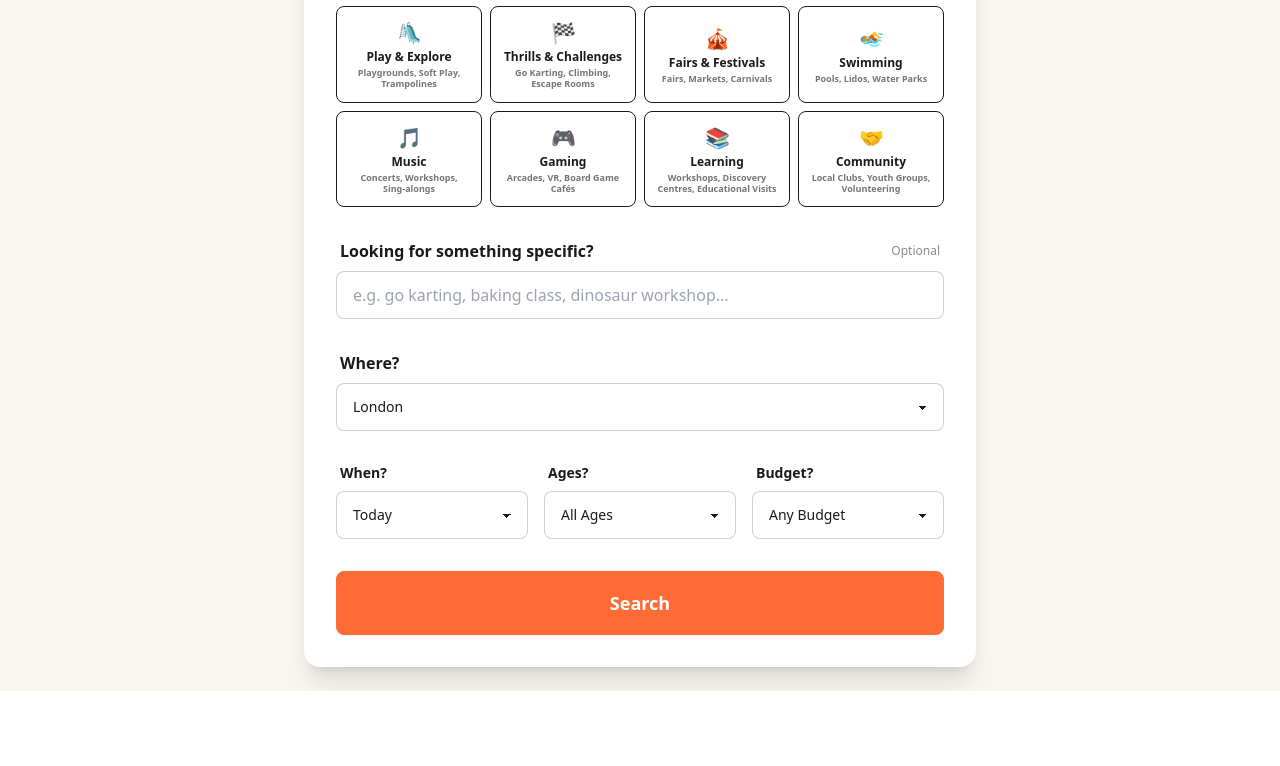
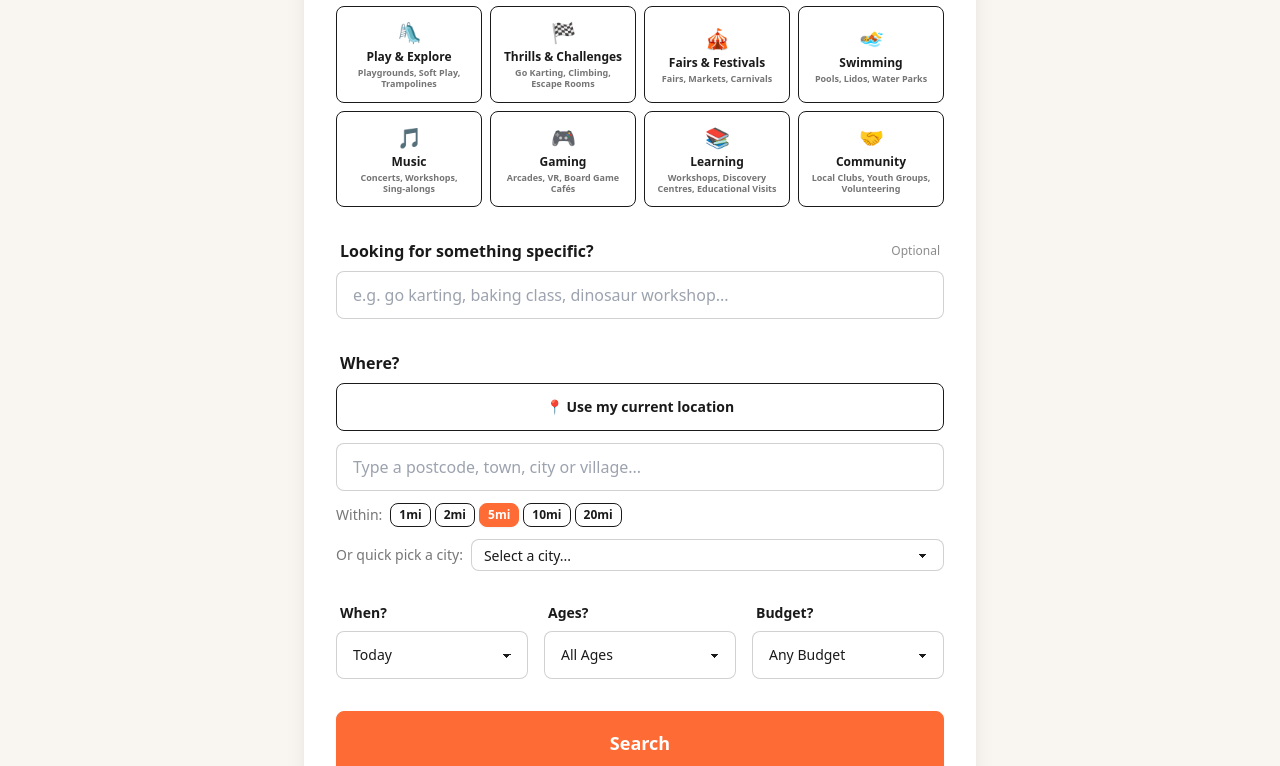
Before and after one commit to scottoswald/HalfTerm, a React (Vite) app in the folder frontend/: page / in a window 1280 px wide. Shown: the part 427-1193 px from the top of the page. Before the commit the page ends 1118 px from the top, so only its background shows below. Built offline with nearby package versions, Linux system fonts and the light colour scheme.

Commit message:
feat: add postcode and GPS location search with radius selector

```diff
--- a/frontend/src/App.tsx
+++ b/frontend/src/App.tsx
@@ -2,8 +2,6 @@ import { useState } from 'react'
 import { useNavigate } from 'react-router-dom'
 
 // Activity options — each has an emoji, label, subtitle and value to pass to the agent
-// Subtitle gives users more context about what each category covers
-// 16 categories in a 4x4 grid
 const ACTIVITIES = [
   { emoji: '🏛️', label: 'Museums', subtitle: 'Heritage, Galleries, Castles', value: 'Museums' },
   { emoji: '🎢', label: 'Attractions', subtitle: 'Theme Parks, Visitor Centres, Rides', value: 'Attractions' },
@@ -23,12 +21,15 @@ const ACTIVITIES = [
   { emoji: '🤝', label: 'Community', subtitle: 'Local Clubs, Youth Groups, Volunteering', value: 'Community' },
 ]
 
-// UK cities for the location dropdown
-const LOCATIONS = [
+// Quick pick cities — shown as a dropdown shortcut below the location search box
+const QUICK_PICK_CITIES = [
   'London', 'Manchester', 'Birmingham', 'Leeds', 'Edinburgh',
   'Glasgow', 'Bristol', 'Cardiff', 'Liverpool', 'Newcastle',
   'Brighton', 'Oxford', 'Cambridge', 'Bath',
 ]
+
+// Radius options in miles — shown as toggle buttons below the location search box
+const RADIUS_OPTIONS = [1, 2, 5, 10, 20]
 
 // Date options to pass to the agent
 const DATES = [
@@ -49,7 +50,6 @@ const AGE_RANGES = [
 ]
 
 // Cost range options — passed to the agent to filter results
-// 'any' is the default — means no budget restriction
 const COST_RANGES = [
   { label: 'Any Budget', value: 'any' },
   { label: 'Free only', value: 'free' },
@@ -67,24 +67,31 @@ const LOADING_MESSAGES = [
   'Almost there...',
 ]
 
+// Check if a string looks like a UK postcode
+// Used to decide whether to look up coordinates via Postcodes.io
+function looksLikePostcode(value: string): boolean {
+  return /^[A-Z]{1,2}\d[A-Z\d]?\s*\d[A-Z]{2}$/i.test(value.trim())
+}
+
 function App() {
   const navigate = useNavigate()
 
-  // selectedActivities is an array because users can pick multiple
   const [selectedActivities, setSelectedActivities] = useState<string[]>([])
-  const [location, setLocation] = useState('London')
+
+  // Location state — text input, optional GPS coordinates, and radius
+  const [locationText, setLocationText] = useState('')
+  const [latitude, setLatitude] = useState<number | null>(null)
+  const [longitude, setLongitude] = useState<number | null>(null)
+  const [radiusMiles, setRadiusMiles] = useState(5)
+  const [locationStatus, setLocationStatus] = useState<'idle' | 'loading' | 'success' | 'error'>('idle')
+
   const [date, setDate] = useState('today')
   const [ageRange, setAgeRange] = useState('all ages')
-  // Default to 'any' so no budget restriction is applied unless user chooses one
   const [costRange, setCostRange] = useState('any')
-  // Optional free text search — works alongside the activity grid
-  // User can type anything specific e.g. "go karting" or "baking class"
   const [freeText, setFreeText] = useState('')
   const [loading, setLoading] = useState(false)
   const [loadingMessage, setLoadingMessage] = useState('')
 
-  // Toggle an activity on or off when clicked
-  // If it's already selected, remove it. If not, add it.
   const toggleActivity = (value: string) => {
     setSelectedActivities(prev =>
       prev.includes(value)
@@ -93,10 +100,82 @@ function App() {
     )
   }
 
+  // Request GPS location from the browser
+  // Works on mobile and desktop — browser will ask for permission
+  const handleUseCurrentLocation = () => {
+    if (!navigator.geolocation) {
+      setLocationStatus('error')
+      return
+    }
+    setLocationStatus('loading')
+    navigator.geolocation.getCurrentPosition(
+      (position) => {
+        // GPS success — store coordinates and update display text
+        setLatitude(position.coords.latitude)
+        setLongitude(position.coords.longitude)
+        setLocationText('Current location')
+        setLocationStatus('success')
+      },
+      () => {
+        // GPS failed — user denied permission or location unavailable
+        setLocationStatus('error')
+        setLatitude(null)
+        setLongitude(null)
+      }
+    )
+  }
+
+  // Look up postcode coordinates via Postcodes.io (free UK postcode API, no key needed)
+  // Called when user types something that looks like a UK postcode
+  const lookupPostcode = async (postcode: string): Promise<{ lat: number; lng: number } | null> => {
+    try {
+      const response = await fetch(`https://api.postcodes.io/postcodes/${encodeURIComponent(postcode)}`)
+      const data = await response.json()
+      if (data.status === 200) {
+        return { lat: data.result.latitude, lng: data.result.longitude }
+      }
+      return null
+    } catch {
+      return null
+    }
+  }
+
+  // Handle location text input changes
+  // If it looks like a postcode, look up coordinates automatically
+  const handleLocationChange = async (value: string) => {
+    setLocationText(value)
+    // Clear GPS coordinates when user types manually
+    setLatitude(null)
+    setLongitude(null)
+    setLocationStatus('idle')
+
+    // Auto-lookup if it looks like a postcode
+    if (looksLikePostcode(value)) {
+      const coords = await lookupPostcode(value)
+      if (coords) {
+        setLatitude(coords.lat)
+        setLongitude(coords.lng)
+        setLocationStatus('success')
+      }
+    }
+  }
+
+  // Handle quick pick city selection — populates text box and clears GPS
+  const handleQuickPickCity = (city: string) => {
+    setLocationText(city)
+    setLatitude(null)
+    setLongitude(null)
+    setLocationStatus('idle')
+  }
+
   const handleSearch = async () => {
+    // Require at least a location before searching
+    if (!locationText.trim()) {
+      alert('Please enter a location or use your current location')
+      return
+    }
+
     setLoading(true)
-
-    // Cycle through loading messages every 2 seconds while the agent works
     let messageIndex = 0
     setLoadingMessage(LOADING_MESSAGES[0])
     const messageInterval = setInterval(() => {
@@ -104,41 +183,31 @@ function App() {
       setLoadingMessage(LOADING_MESSAGES[messageIndex])
     }, 2000)
 
-    // Build the search params object
-    // Results.tsx needs these to re-search when the user removes an activity pill
     const searchParams = {
       activities: selectedActivities.length > 0 ? selectedActivities : ['family activities'],
-      location,
+      location: locationText.trim(),
+      // Pass coordinates if available (GPS or postcode lookup)
+      // Backend uses these for radius search instead of just city name
+      latitude: latitude,
+      longitude: longitude,
+      radius_miles: radiusMiles,
       date,
       age_range: ageRange,
       cost_range: costRange,
-      // Only include free_text if the user typed something
-      // null tells the backend to ignore it
       free_text: freeText.trim() || null,
     }
 
     try {
-      // VITE_BACKEND_URL controls which backend URL to use:
-      // - Set to '/api' in Docker — routes through nginx reverse proxy
-      // - Unset locally — falls back to localhost:8000 directly
-      // - Set to a full URL (e.g. for Railway) — uses that URL directly
       const apiUrl = import.meta.env.VITE_BACKEND_URL || 'http://localhost:8000'
-
       const response = await fetch(`${apiUrl}/search`, {
         method: 'POST',
         headers: { 'Content-Type': 'application/json' },
         body: JSON.stringify(searchParams),
       })
-
       const data = await response.json()
-
-      // Navigate to results page passing both the result and the search params
-      // searchParams is needed by Results.tsx to re-search when activities are removed
       navigate('/results', { state: { result: data, searchParams } })
-
     } catch (error) {
       console.error('Search failed:', error)
-      // Navigate to results with a structured error object
       navigate('/results', {
         state: {
           result: {
@@ -151,16 +220,12 @@ function App() {
         }
       })
     } finally {
-      // Always clear the interval and reset loading state
-      // whether the search succeeded or failed
       clearInterval(messageInterval)
       setLoading(false)
     }
   }
 
   return (
-    // min-h-screen makes the background fill the whole screen
-    // bg-base-200 is a Daisy UI class for a soft background colour
     <div className="min-h-screen bg-base-200 flex items-center justify-center p-6">
       <div className="w-full max-w-2xl">
 
@@ -170,11 +235,10 @@ function App() {
           <p className="text-base-content/70 text-lg">Find things to do with your kids</p>
         </div>
 
-        {/* Search card — card and card-body are Daisy UI classes */}
         <div className="card bg-base-100 shadow-xl">
           <div className="card-body gap-6">
 
-            {/* Activity grid — multi select, 4x4 grid */}
+            {/* Activity grid */}
             <div>
               <label className="label">
                 <span className="label-text font-semibold text-base">
@@ -184,13 +248,11 @@ function App() {
                   Pick one or more
                 </span>
               </label>
-              {/* Grid of clickable activity buttons — selected ones turn primary orange */}
               <div className="grid grid-cols-4 gap-2">
                 {ACTIVITIES.map(activity => (
                   <button
                     key={activity.value}
                     onClick={() => toggleActivity(activity.value)}
-                    // btn-primary applies when selected, btn-outline when not
                     className={`btn btn-sm flex-col h-auto py-3 gap-0.5 ${
                       selectedActivities.includes(activity.value)
                         ? 'btn-primary'
@@ -199,7 +261,6 @@ function App() {
                   >
                     <span className="text-xl">{activity.emoji}</span>
                     <span className="text-xs font-semibold">{activity.label}</span>
-                    {/* Subtitle gives context about what the category covers */}
                     <span className="text-[9px] opacity-60 leading-tight text-center">
                       {activity.subtitle}
                     </span>
@@ -208,16 +269,13 @@ function App() {
               </div>
             </div>
 
-            {/* Free text search — optional, works alongside the activity grid */}
-            {/* Claude handles spelling mistakes and interprets the intent */}
+            {/* Free text search */}
             <div>
               <label className="label">
                 <span className="label-text font-semibold text-base">
                   Looking for something specific?
                 </span>
-                <span className="label-text-alt text-base-content/50">
-                  Optional
-                </span>
+                <span className="label-text-alt text-base-content/50">Optional</span>
               </label>
               <input
                 type="text"
@@ -228,26 +286,75 @@ function App() {
               />
             </div>
 
-            {/* Location dropdown */}
+            {/* Location section */}
             <div>
               <label className="label">
                 <span className="label-text font-semibold text-base">Where?</span>
               </label>
-              <select
-                className="select select-bordered w-full"
-                value={location}
-                onChange={e => setLocation(e.target.value)}
+
+              {/* Use current location button */}
+              {/* Browser Geolocation API works on both mobile and desktop */}
+              <button
+                className={`btn btn-outline btn-block mb-3 ${locationStatus === 'loading' ? 'loading' : ''}`}
+                onClick={handleUseCurrentLocation}
+                disabled={locationStatus === 'loading'}
               >
-                {LOCATIONS.map(city => (
-                  <option key={city} value={city}>{city}</option>
-                ))}
-              </select>
+                {locationStatus === 'loading' && '⏳ Getting location...'}
+                {locationStatus === 'success' && latitude !== null && locationText === 'Current location' && '📍 Using current location ✓'}
+                {locationStatus === 'error' && '❌ Location unavailable — please type below'}
+                {locationStatus === 'idle' && '📍 Use my current location'}
+              </button>
+
+              {/* Location text input — accepts postcode, town, city or village */}
+              {/* Automatically looks up coordinates when a valid postcode is entered */}
+              <input
+                type="text"
+                className="input input-bordered w-full mb-3"
+                placeholder="Type a postcode, town, city or village..."
+                value={locationText === 'Current location' ? '' : locationText}
+                onChange={e => handleLocationChange(e.target.value)}
+              />
+
+              {/* Radius selector — shown as toggle buttons */}
+              <div className="flex items-center gap-2 mb-3">
+                <span className="text-sm text-base-content/60 shrink-0">Within:</span>
+                <div className="flex gap-1 flex-wrap">
+                  {RADIUS_OPTIONS.map(miles => (
+                    <button
+                      key={miles}
+                      onClick={() => setRadiusMiles(miles)}
+                      className={`btn btn-xs ${radiusMiles === miles ? 'btn-primary' : 'btn-outline'}`}
+                    >
+                      {miles}mi
+                    </button>
+                  ))}
+                </div>
+              </div>
+
+              {/* Quick pick city dropdown — shortcut to populate the text box */}
+              <div className="flex items-center gap-2">
+                <span className="text-sm text-base-content/60 shrink-0">
+                  Or quick pick a city:
+                </span>
+                <select
+                  className="select select-bordered select-sm flex-1"
+                  value=""
+                  onChange={e => {
+                    if (e.target.value) handleQuickPickCity(e.target.value)
+                  }}
+                >
+                  <option value="" disabled>Select a city...</option>
+                  {QUICK_PICK_CITIES.map(city => (
+                    <option key={city} value={city}>{city}</option>
+                  ))}
+                </select>
+              </div>
+
             </div>
 
-            {/* Date, age range and cost range in a three column row */}
+            {/* Date, age range and cost range */}
             <div className="grid grid-cols-3 gap-4">
 
-              {/* Date dropdown */}
               <div>
                 <label className="label">
                   <span className="label-text font-semibold">When?</span>
@@ -263,7 +370,6 @@ function App() {
                 </select>
               </div>
 
-              {/* Age range dropdown */}
               <div>
                 <label className="label">
                   <span className="label-text font-semibold">Ages?</span>
@@ -279,7 +385,6 @@ function App() {
                 </select>
               </div>
 
-              {/* Cost range dropdown */}
               <div>
                 <label className="label">
                   <span className="label-text font-semibold">Budget?</span>
@@ -296,7 +401,7 @@ function App() {
               </div>
             </div>
 
-            {/* Search button — disabled while loading to prevent double submits */}
+            {/* Search button */}
             <button
               className="btn btn-primary btn-block btn-lg mt-2"
               onClick={handleSearch}
```
Also changed, not shown: frontend/src/types/index.ts (+7 -1 lines), 1 other file (tests, documents, lock files or other folders).
